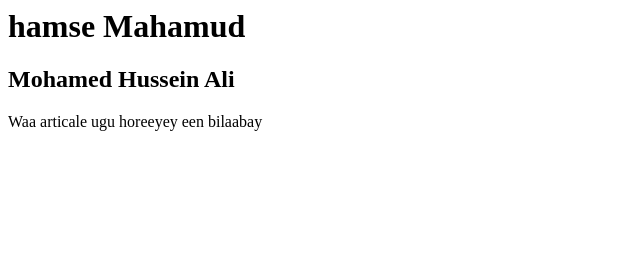
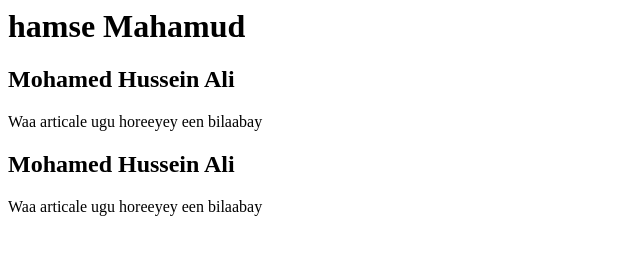
Before and after one commit to hamsehmahamud/gittest, a website: page index.html in a window 1280 px wide. Shown: the whole page, without its empty margins (0-640 px from the left). Drawn offline with Linux system fonts and the light colour scheme.

Commit message:
waxan ku soo daray h2,h3,article2 index.html page

```diff
--- a/index.html
+++ b/index.html
@@ -6,3 +6,10 @@
 
 
 <article> Waa articale ugu horeeyey een bilaabay </article>
+
+
+
+<h2> Mohamed Hussein Ali </h2>
+
+
+<article> Waa articale ugu horeeyey een bilaabay </article>
```
